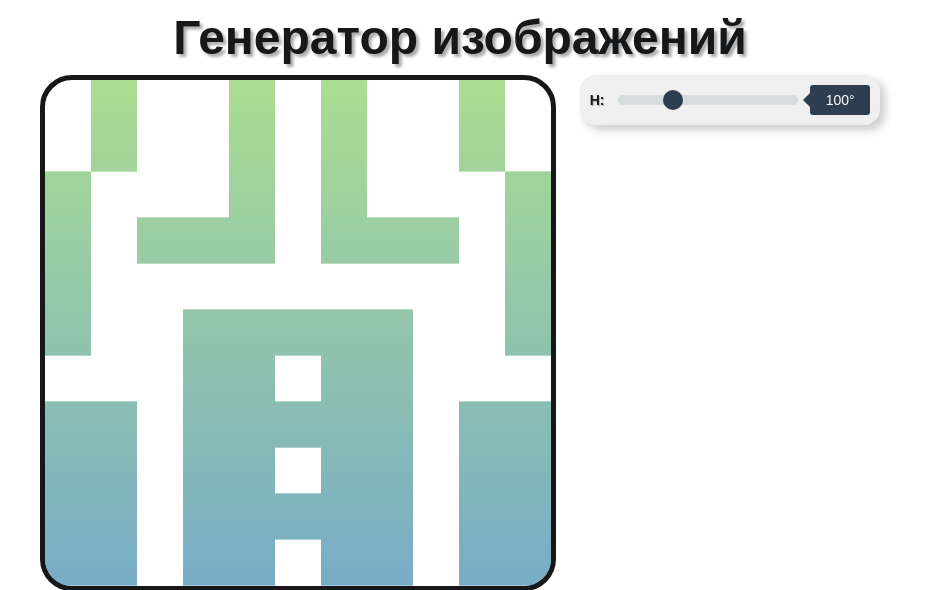
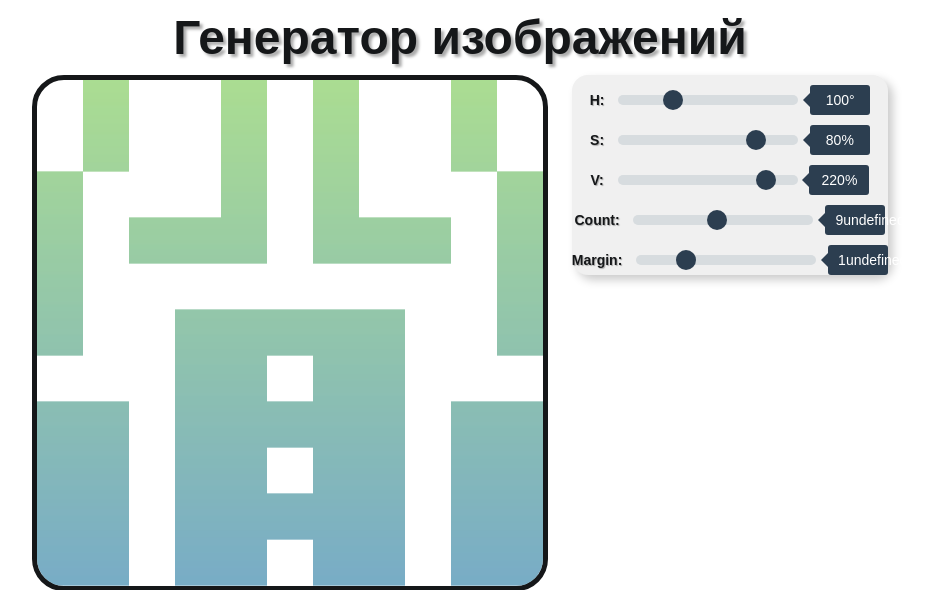
Before and after one commit to LordOrbit/avatar-generator, a Flask app: template templates/avatar_page.html in a window 1280 px wide. Shown: the top 590 px of the page, without its empty margins (180-1107 px from the left). Run offline with Flask 2, Linux system fonts and the light colour scheme; the template is opened without the code that fills it, so the values that code supplies are empty; some web fonts are replaced.

Commit message:
BETA v.0.2.0

```diff
--- a/templates/avatar_page.html
+++ b/templates/avatar_page.html
@@ -15,6 +15,26 @@
             <input class="range-slider__range" name="canal-h" type="range" value="100" min="0" max="360" id="canal-h">
             <span class="range-slider__value">0</span>
         </div>
+        <div class="range-slider">
+            <label for="canal-s">S:</label>
+            <input class="range-slider__range" name="canal-s" type="range" value="80" min="0" max="100" id="canal-s">
+            <span class="range-slider__value">0</span>
+        </div>
+        <div class="range-slider">
+            <label for="canal-v">V:</label>
+            <input class="range-slider__range" name="canal-v" type="range" value="220" min="0" max="255" id="canal-v">
+            <span class="range-slider__value">0</span>
+        </div>
+        <div class="range-slider">
+            <label for="count">Count:</label>
+            <input class="range-slider__range" name="count" type="range" value="9" min="3" max="16" id="count">
+            <span class="range-slider__value">0</span>
+        </div>
+        <div class="range-slider">
+            <label for="margin">Margin:</label>
+            <input class="range-slider__range margin_slider" name="margin" type="range" value="1" min="0" max="4" id="margin">
+            <span class="range-slider__value margin_slider">0</span>
+        </div>
     </div>
 </div>
 <div>
```
